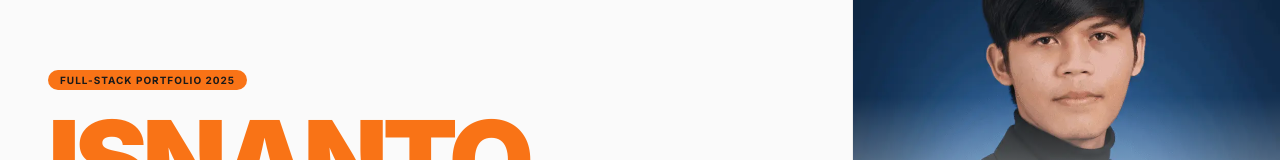
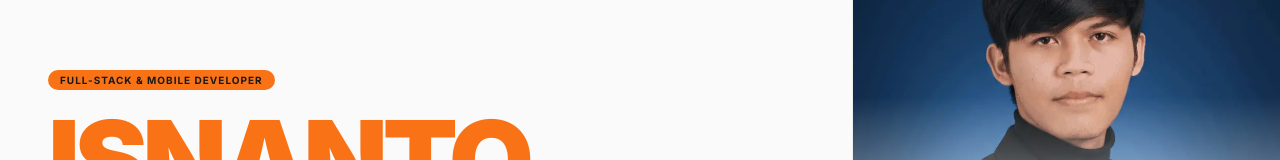
Before and after one commit to IsnantoBudi/portofolio_, a React (Vite) app: page / in a window 1280 px wide. Shown: the part 234-394 px from the top of the page. Built offline with nearby package versions, Linux system fonts and the light colour scheme.

Commit message:
fixing name

```diff
--- a/src/contexts/LanguageContext.tsx
+++ b/src/contexts/LanguageContext.tsx
@@ -19,7 +19,7 @@ const translations: Translations = {
     'nav.resume': 'Resume',
 
     // Home
-    'home.badge': 'Full-Stack Portfolio 2025',
+    'home.badge': 'Full-Stack & Mobile Developer',
     'home.tagline': 'Full-Stack & Mobile Developer berpengalaman 3+ tahun dalam membangun arsitektur SaaS enterprise dan solusi finansial yang berdampak.',
     'home.cta.primary': 'Lihat Karya',
     'home.cta.secondary': 'Hubungi Saya',
@@ -108,7 +108,7 @@ const translations: Translations = {
     'nav.resume': 'Resume',
 
     // Home
-    'home.badge': 'Full-Stack Portfolio 2025',
+    'home.badge': 'Full-Stack & Mobile Developer',
     'home.tagline': 'Full-Stack & Mobile Developer with 3+ years of experience building enterprise SaaS architectures and impactful financial solutions.',
     'home.cta.primary': 'View Work',
     'home.cta.secondary': 'Contact Me',
```
